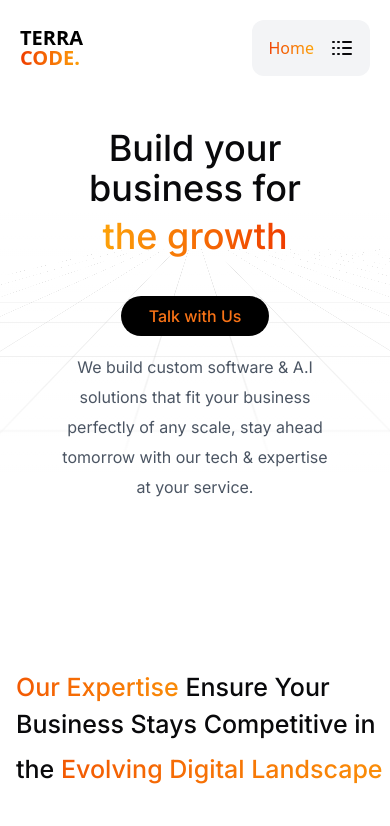
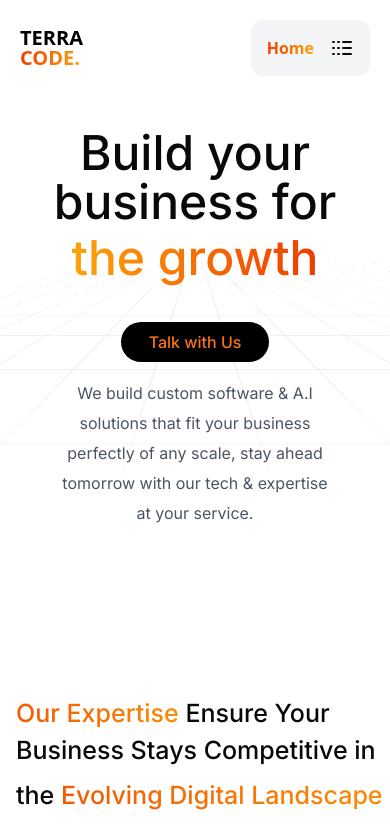
Before and after one commit to Terracode-Dev/Main-Site, a React (Vite) app: page / in a window 390 px wide. Shown: the top 826 px of the page. Built offline with nearby package versions, Linux system fonts and the light colour scheme.

Commit message:
again edit hero

```diff
--- a/src/components/home/Hero.tsx
+++ b/src/components/home/Hero.tsx
@@ -49,10 +49,10 @@ export default function Hero() {
         className="flex flex-col items-center justify-center space-y-4 text-center lg:space-y-14 "
       >
         {/* Title */}
-        <div className="font-medium text-4xl lg:text-7xl xl:text-8xl ">
+        <div className="font-medium text-5xl lg:text-7xl xl:text-8xl ">
           {our1}
         </div>
-        <div className="sm:hidden flex ">
+        <div className="md:hidden flex ">
       <button
         className="relative py-2 font-medium rounded-full px-7 group overflow-hidden
           text-orange-500 bg-black hover:bg-transparent
@@ -83,7 +83,7 @@ export default function Hero() {
 
         {/* Animated Button */}
         <div>
-          <button className="hidden sm:flex z-10 px-5 py-3 mt-4 text-sm text-white  overflow-hidden group
+          <button className="hidden md:flex z-10 px-5 py-3 mt-4 text-sm text-white  overflow-hidden group
             bg-gradient-to-r from-[#EF3D00] to-[#FDA40A]
             hover:scale-105
             sm:text-base md:text-lg rounded-3xl
--- a/src/components/navbar.tsx
+++ b/src/components/navbar.tsx
@@ -86,7 +86,7 @@ const Navbar: React.FC = () => {
 
       {/* Mobile Menu Button */}
       <button onClick={toggleMenu} className="md:hidden">
-        {menuOpen ? <X /> : <div className='flex items-center gap-4 p-4 bg-gray-100 rounded-xl'><span className="bg-gradient-to-r from-[#EF3D00] to-[#FDA40A] bg-clip-text text-transparent">Home</span><Logs /></div>}
+        {menuOpen ? <X /> : <div className='flex items-center gap-4 p-4 bg-gray-100 rounded-xl'><span className="bg-gradient-to-r from-[#EF3D00] to-[#FDA40A] bg-clip-text text-transparent font-bold">Home</span><Logs /></div>}
       </button>
 
       {/* Mobile Dropdown Menu */}
```
